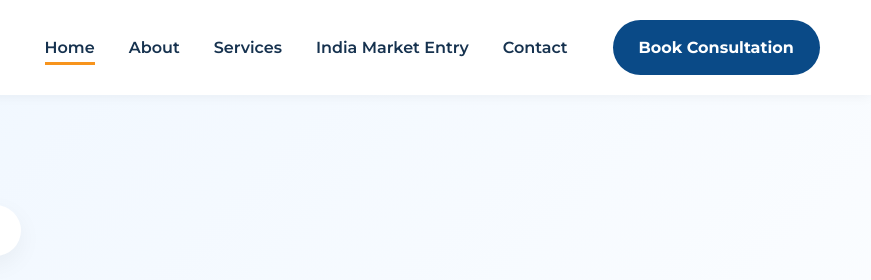
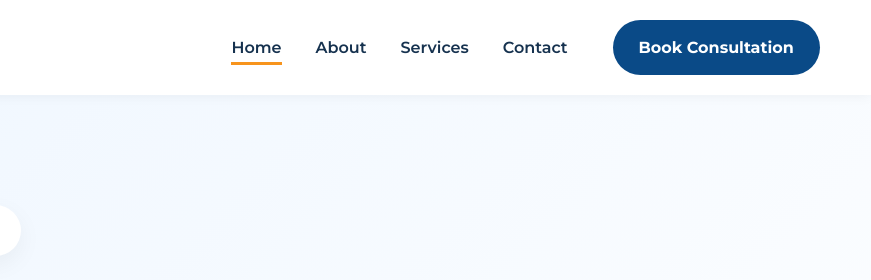
Before and after one commit to ausindiatrade/ausindiatrade-website, a plain HTML site: page index.html in a window 1280 px wide. Shown: the top 280 px of the page, 409-1280 px from the left. Drawn offline with Linux system fonts and the light colour scheme.

Commit message:
Remove India Market Entry link from index.html
Removed 'India Market Entry' link from navigation.

```diff
--- a/index.html
+++ b/index.html
@@ -82,8 +82,6 @@ HEADER
                 <li><a href="about.html">About</a></li>
 
                 <li><a href="services.html">Services</a></li>
-
-              <li><a href="india-market-entry.html">India Market Entry</a></li>
 
                 <li><a href="contact.html">Contact</a></li>
 
```
